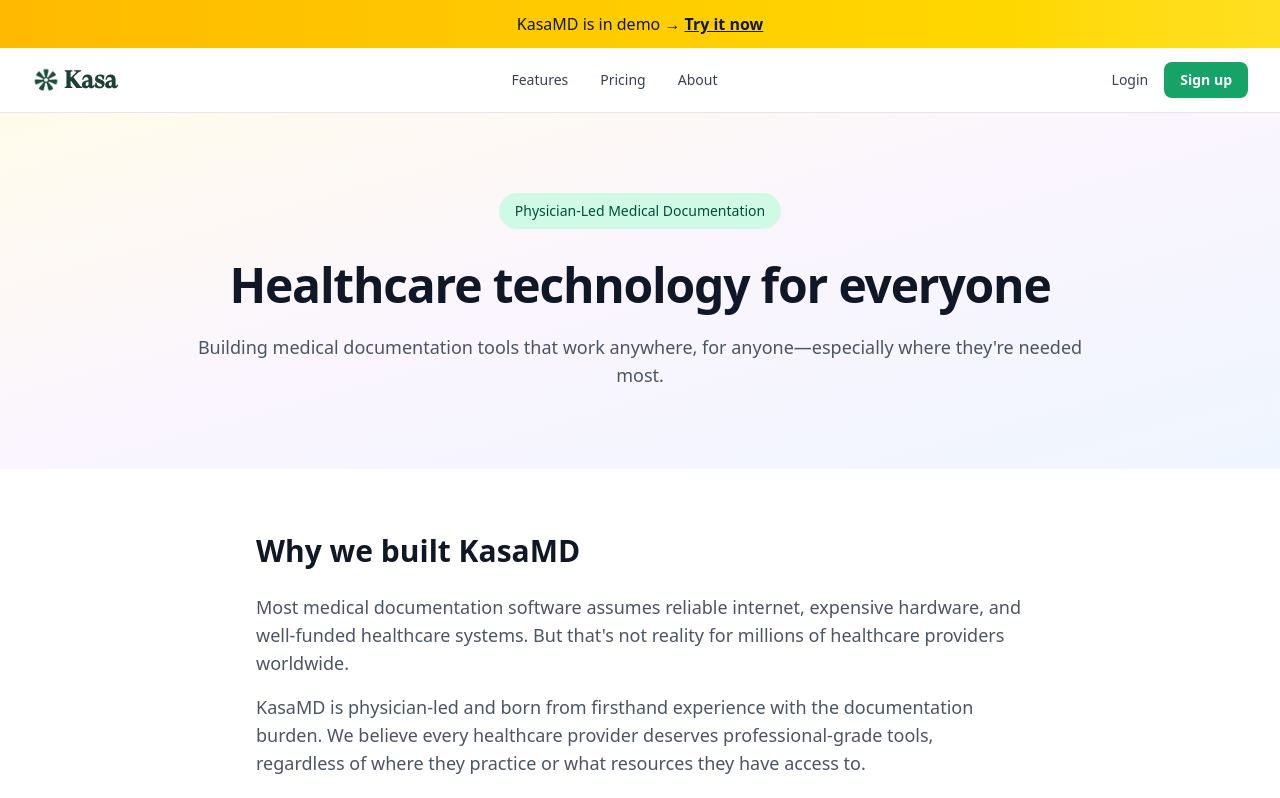
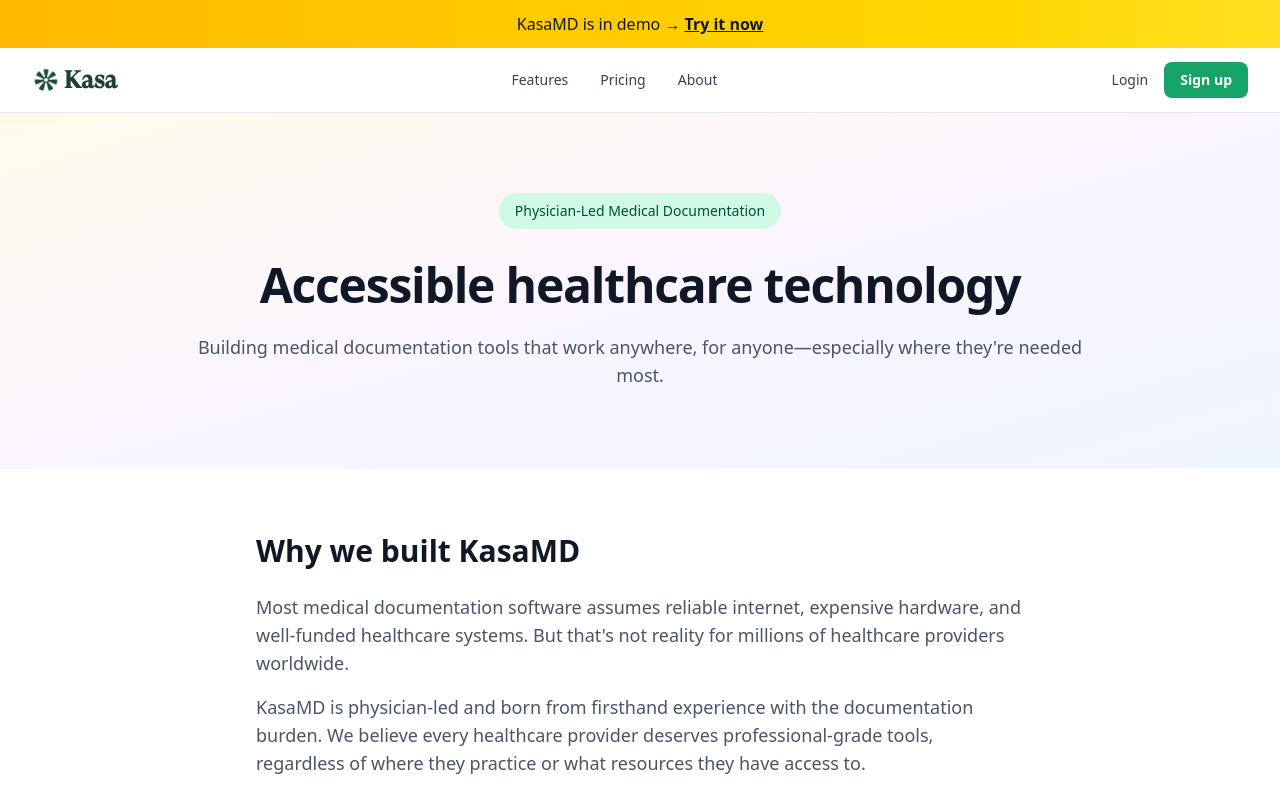
Before and after one commit to Kasa-Labs/kasa_marketing, a Next.js app: page /about in a window 1280 px wide. Shown: the top 798 px of the page. Built offline with nearby package versions, Linux system fonts and the light colour scheme.

Commit message:
[add] changed about technology description

```diff
--- a/app/about/page.tsx
+++ b/app/about/page.tsx
@@ -18,7 +18,7 @@
           </div>
 
           <h1 className="text-4xl font-bold tracking-tight text-gray-900 sm:text-5xl">
-            Healthcare technology for everyone
+            Accessible healthcare technology
           </h1>
           <p className="mt-6 text-lg text-gray-600">
             Building medical documentation tools that work anywhere, for
```
